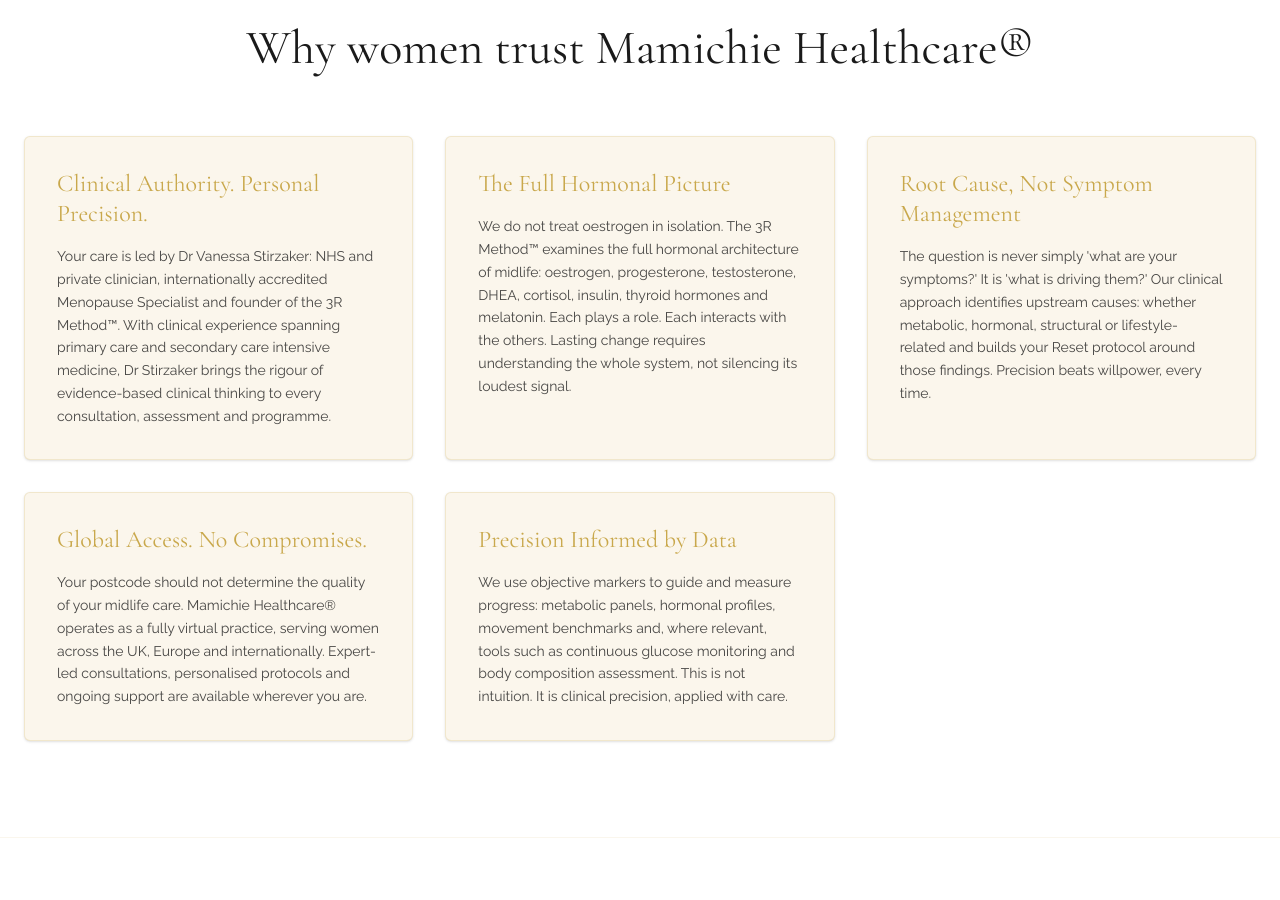
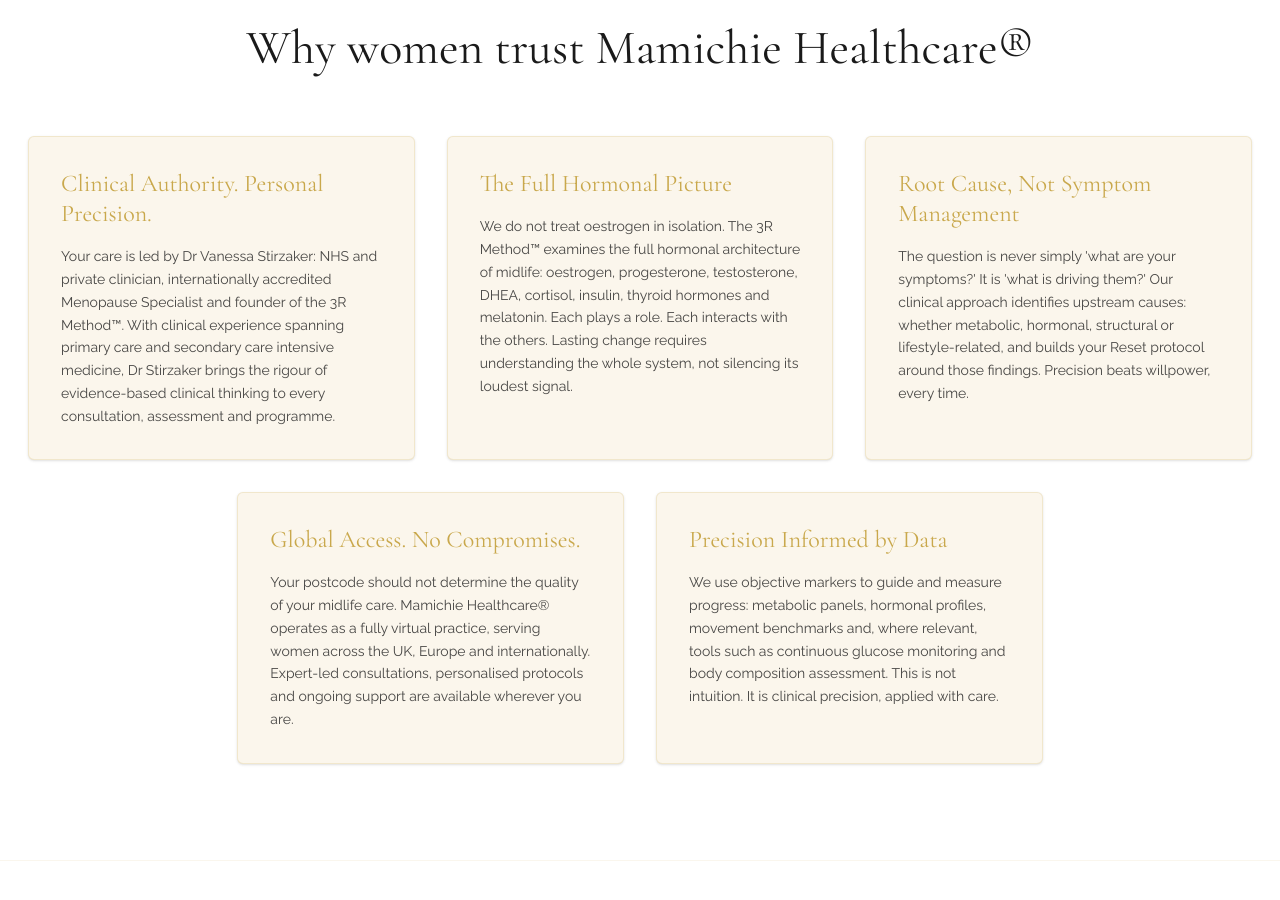
Before and after one commit to waruikiondo/mamichie-web, a Next.js app: page / in a window 1280 px wide. Shown: the part 2660-3560 px from the top of the page. Built offline with nearby package versions, Linux system fonts and the light colour scheme.

Commit message:
bella changes

```diff
--- a/app/page.tsx
+++ b/app/page.tsx
@@ -235,24 +235,25 @@
           <div className="text-center mb-16">
             <h2 className="font-display text-4xl sm:text-5xl text-brand-black">Why women trust Mamichie Healthcare®</h2>
           </div>
-          <div className="grid grid-cols-1 md:grid-cols-2 lg:grid-cols-3 gap-8">
-             <div className="bg-brand-tint p-8 border border-brand-gold/20 rounded-sm shadow-sm transition-transform hover:-translate-y-1 duration-300">
+          {/* Centered Wrap layout fixes the bottom-row gap issue */}
+          <div className="flex flex-wrap justify-center gap-8">
+             <div className="w-full md:w-[calc(50%-1rem)] lg:w-[calc(33.333%-1.5rem)] bg-brand-tint p-8 border border-brand-gold/20 rounded-sm shadow-sm transition-transform hover:-translate-y-1 duration-300">
                <h3 className="font-display text-2xl text-brand-gold mb-4 leading-tight">Clinical Authority. Personal Precision.</h3>
                <p className="font-body text-sm text-brand-black/80 leading-relaxed text-left">Your care is led by Dr Vanessa Stirzaker: NHS and private clinician, internationally accredited Menopause Specialist and founder of the 3R Method™. With clinical experience spanning primary care and secondary care intensive medicine, Dr Stirzaker brings the rigour of evidence-based clinical thinking to every consultation, assessment and programme.</p>
              </div>
-             <div className="bg-brand-tint p-8 border border-brand-gold/20 rounded-sm shadow-sm transition-transform hover:-translate-y-1 duration-300">
+             <div className="w-full md:w-[calc(50%-1rem)] lg:w-[calc(33.333%-1.5rem)] bg-brand-tint p-8 border border-brand-gold/20 rounded-sm shadow-sm transition-transform hover:-translate-y-1 duration-300">
                <h3 className="font-display text-2xl text-brand-gold mb-4 leading-tight">The Full Hormonal Picture</h3>
                <p className="font-body text-sm text-brand-black/80 leading-relaxed text-left">We do not treat oestrogen in isolation. The 3R Method™ examines the full hormonal architecture of midlife: oestrogen, progesterone, testosterone, DHEA, cortisol, insulin, thyroid hormones and melatonin. Each plays a role. Each interacts with the others. Lasting change requires understanding the whole system, not silencing its loudest signal.</p>
              </div>
-             <div className="bg-brand-tint p-8 border border-brand-gold/20 rounded-sm shadow-sm transition-transform hover:-translate-y-1 duration-300">
+             <div className="w-full md:w-[calc(50%-1rem)] lg:w-[calc(33.333%-1.5rem)] bg-brand-tint p-8 border border-brand-gold/20 rounded-sm shadow-sm transition-transform hover:-translate-y-1 duration-300">
                <h3 className="font-display text-2xl text-brand-gold mb-4 leading-tight">Root Cause, Not Symptom Management</h3>
-               <p className="font-body text-sm text-brand-black/80 leading-relaxed text-left">The question is never simply &apos;what are your symptoms?&apos; It is &apos;what is driving them?&apos; Our clinical approach identifies upstream causes: whether metabolic, hormonal, structural or lifestyle-related and builds your Reset protocol around those findings. Precision beats willpower, every time.</p>
+               <p className="font-body text-sm text-brand-black/80 leading-relaxed text-left">The question is never simply &apos;what are your symptoms?&apos; It is &apos;what is driving them?&apos; Our clinical approach identifies upstream causes: whether metabolic, hormonal, structural or lifestyle-related, and builds your Reset protocol around those findings. Precision beats willpower, every time.</p>
              </div>
-             <div className="bg-brand-tint p-8 border border-brand-gold/20 rounded-sm shadow-sm transition-transform hover:-translate-y-1 duration-300">
+             <div className="w-full md:w-[calc(50%-1rem)] lg:w-[calc(33.333%-1.5rem)] bg-brand-tint p-8 border border-brand-gold/20 rounded-sm shadow-sm transition-transform hover:-translate-y-1 duration-300">
                <h3 className="font-display text-2xl text-brand-gold mb-4 leading-tight">Global Access. No Compromises.</h3>
                <p className="font-body text-sm text-brand-black/80 leading-relaxed text-left">Your postcode should not determine the quality of your midlife care. Mamichie Healthcare® operates as a fully virtual practice, serving women across the UK, Europe and internationally. Expert-led consultations, personalised protocols and ongoing support are available wherever you are.</p>
              </div>
-             <div className="bg-brand-tint p-8 border border-brand-gold/20 rounded-sm shadow-sm md:col-span-2 lg:col-span-1 transition-transform hover:-translate-y-1 duration-300">
+             <div className="w-full md:w-[calc(50%-1rem)] lg:w-[calc(33.333%-1.5rem)] bg-brand-tint p-8 border border-brand-gold/20 rounded-sm shadow-sm transition-transform hover:-translate-y-1 duration-300">
                <h3 className="font-display text-2xl text-brand-gold mb-4 leading-tight">Precision Informed by Data</h3>
                <p className="font-body text-sm text-brand-black/80 leading-relaxed text-left">We use objective markers to guide and measure progress: metabolic panels, hormonal profiles, movement benchmarks and, where relevant, tools such as continuous glucose monitoring and body composition assessment. This is not intuition. It is clinical precision, applied with care.</p>
              </div>
@@ -266,7 +267,7 @@
           <div className="text-center max-w-3xl mx-auto mb-20">
             <h2 className="font-display text-5xl sm:text-6xl text-brand-black mb-6 uppercase tracking-tight">The 3R Method™</h2>
             <p className="text-[11px] font-bold tracking-[0.2em] text-brand-gold uppercase mb-8">A precision health framework for the midlife woman. Internationally accredited. Amazon bestselling.</p>
-            <p className="font-body text-sm text-brand-black/70 leading-relaxed text-center">The 3R Method™ was developed from clinical practice, not wellness theory. After years of observing the gap between what conventional medicine offers women in perimenopause and what their bodies actually need, Dr Vanessa Stirzaker built a structured clinical framework that addresses midlife physiology at the root. The method is internationally accredited and the foundation of the Amazon bestselling book by Dr Stirzaker, available now.</p>
+            <p className="font-body text-sm text-brand-black/70 leading-relaxed text-left md:text-center">The 3R Method™ was developed from clinical practice, not wellness theory. After years of observing the gap between what conventional medicine offers women in perimenopause and what their bodies actually need, Dr Vanessa Stirzaker built a structured clinical framework that addresses midlife physiology at the root. The method is internationally accredited and the foundation of the Amazon bestselling book by Dr Stirzaker, available now.</p>
           </div>
           <div className="grid grid-cols-1 md:grid-cols-3 gap-12 border-t border-brand-gold/20 pt-16">
             <div className="space-y-6">
```
